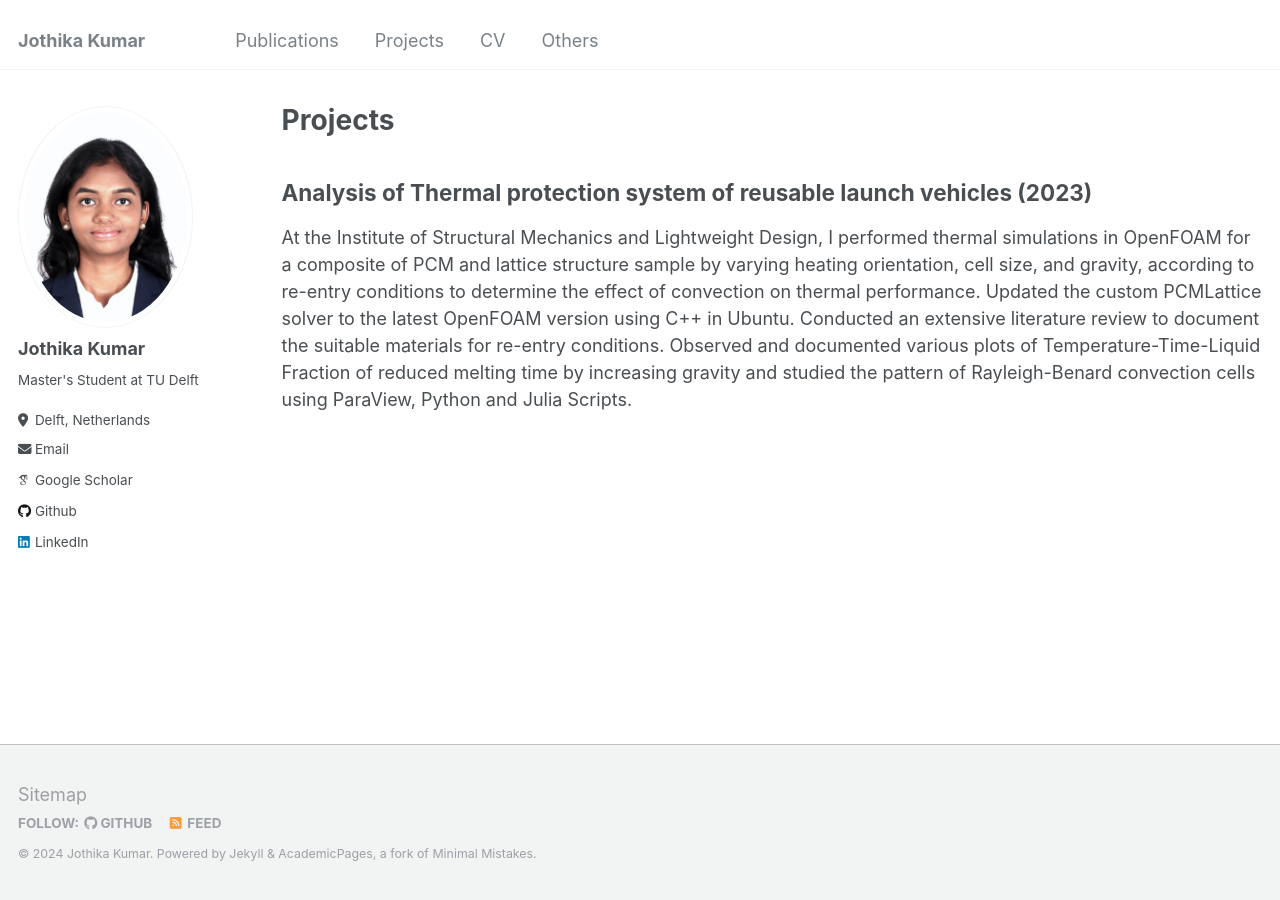
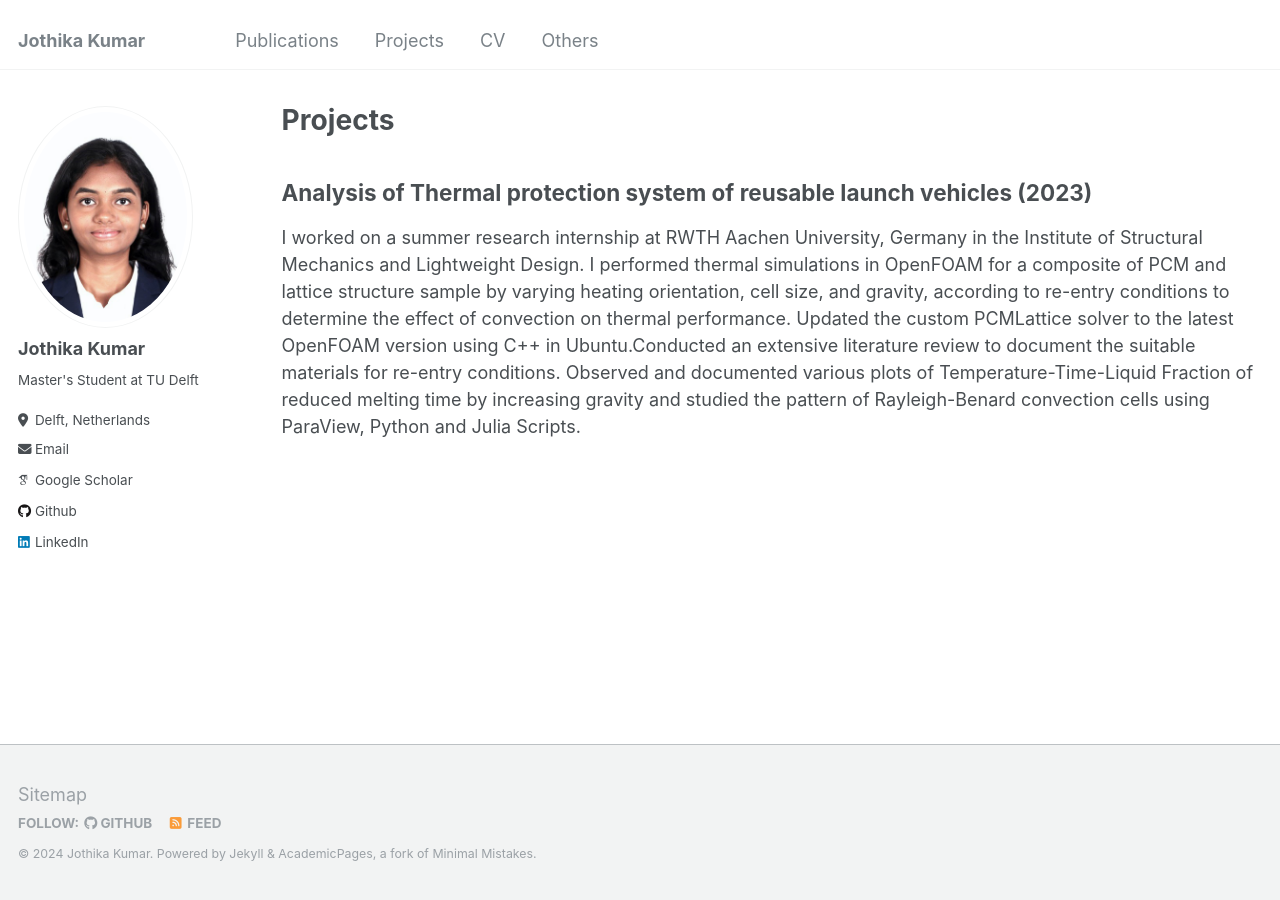
Before and after one commit to jothikak05/jothikak05.github.io, a Jekyll site: the page built from _pages/projects.md, in a window 1280 px wide. Built offline with Jekyll 4.4.1, drawn with Linux system fonts in a browser that asks for light colours; some web fonts are replaced.

Commit message:
Updates on info

```diff
--- a/_pages/projects.md
+++ b/_pages/projects.md
@@ -7,10 +7,4 @@ author_profile: true
 
 ## Analysis of Thermal protection system of reusable launch vehicles (2023)
 
- At the Institute of Structural Mechanics and Lightweight Design, I performed thermal simulations in
- OpenFOAM for a composite of PCM and lattice structure sample by varying heating orientation, cell size, and
- gravity, according to re-entry conditions to determine the effect of convection on thermal performance.
- Updated the custom PCMLattice solver to the latest OpenFOAM version using C++ in Ubuntu.
- Conducted an extensive literature review to document the suitable materials for re-entry conditions.
- Observed and documented various plots of Temperature-Time-Liquid Fraction of reduced melting time by increasing
- gravity and studied the pattern of Rayleigh-Benard convection cells using ParaView, Python and Julia Scripts.
+I worked on a summer research internship at RWTH Aachen University, Germany in the Institute of Structural Mechanics and Lightweight Design. I performed thermal simulations in OpenFOAM for a composite of PCM and lattice structure sample by varying heating orientation, cell size, and gravity, according to re-entry conditions to determine the effect of convection on thermal performance. Updated the custom PCMLattice solver to the latest OpenFOAM version using C++ in Ubuntu.Conducted an extensive literature review to document the suitable materials for re-entry conditions. Observed and documented various plots of Temperature-Time-Liquid Fraction of reduced melting time by increasing gravity and studied the pattern of Rayleigh-Benard convection cells using ParaView, Python and Julia Scripts.
```
